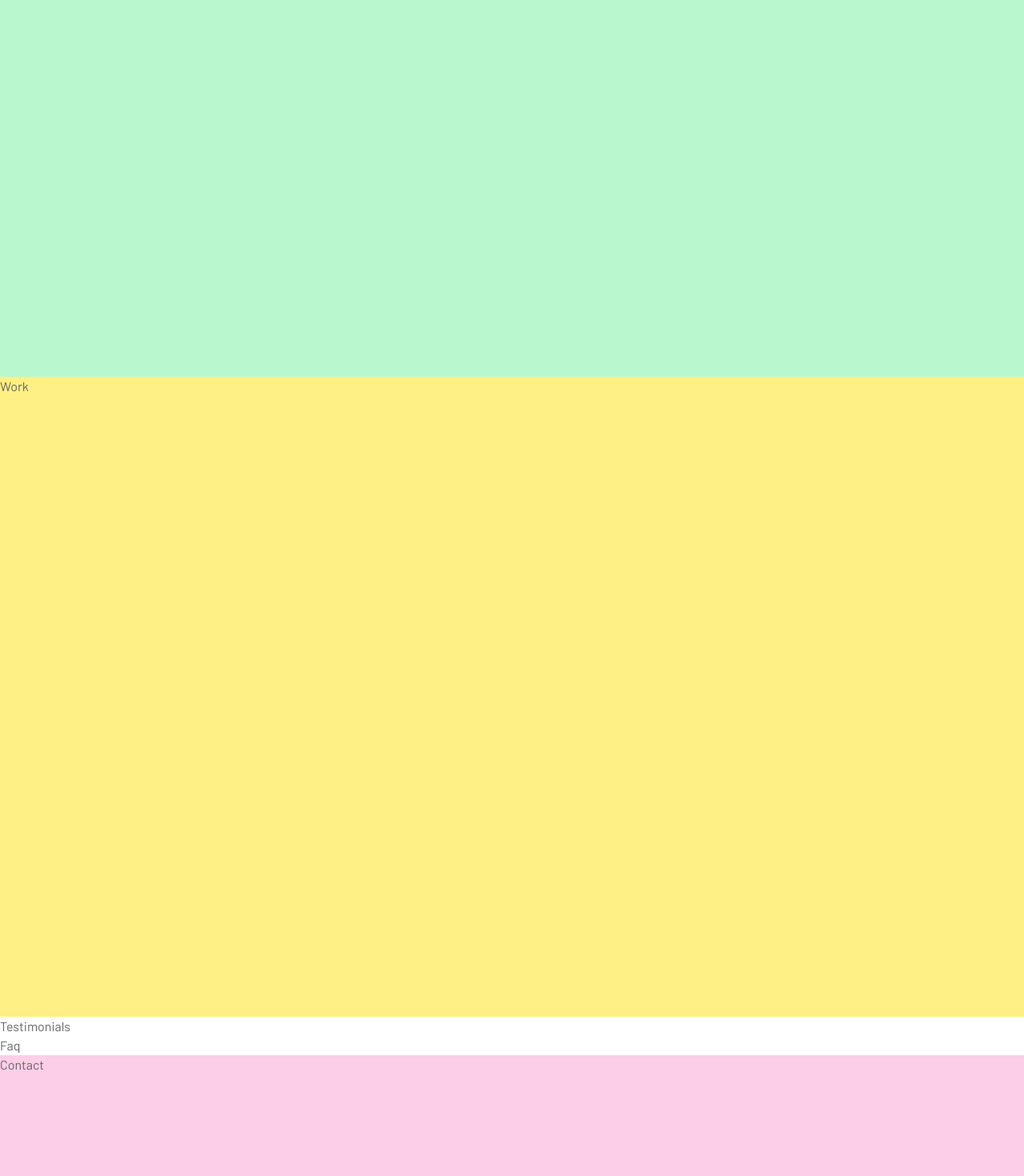
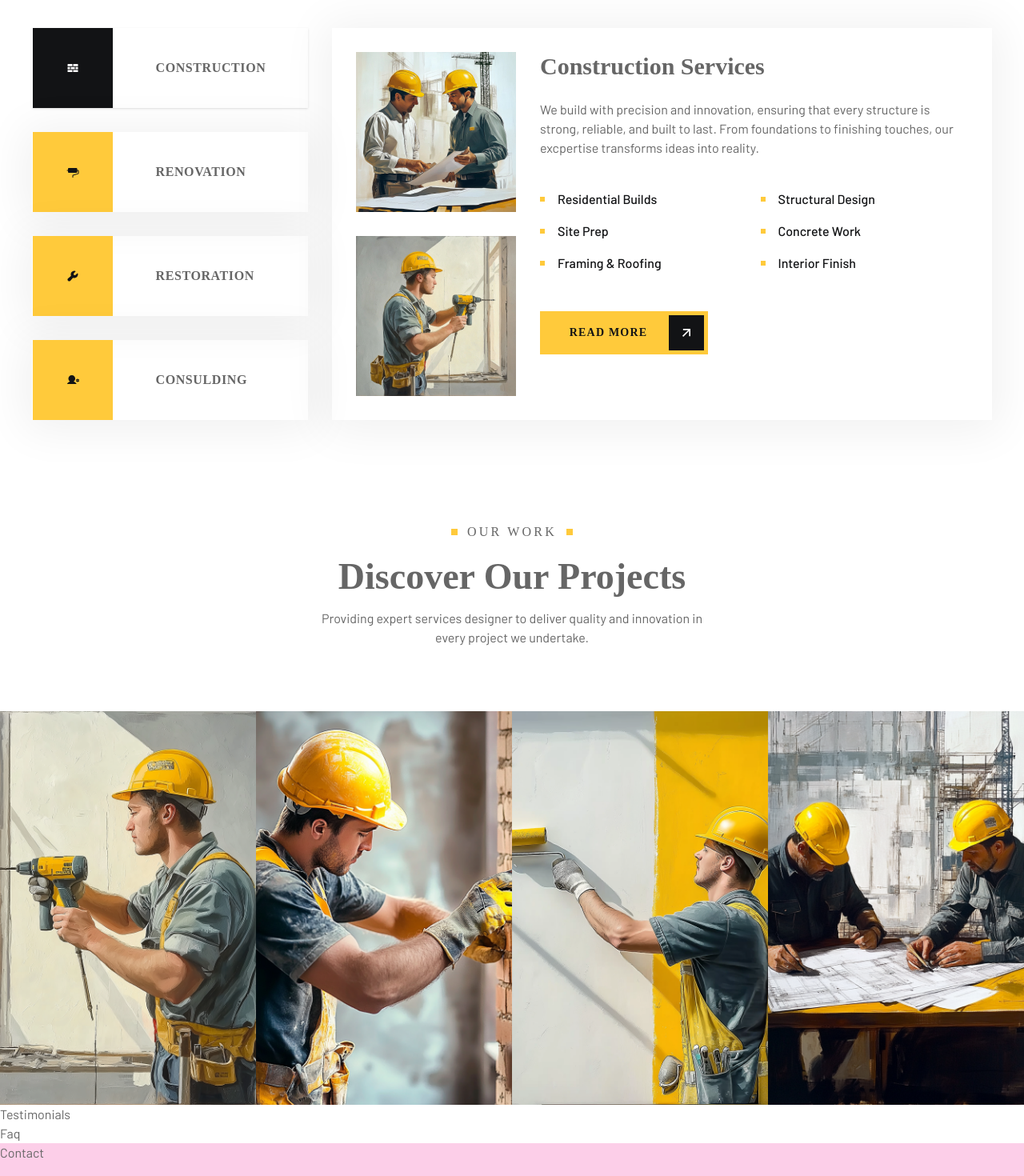
Before and after one commit to PA4K-User/Urban_Build, a Next.js app: page / in a window 1280 px wide. Shown: the part 1940-3410 px from the top of the page at 80% size. Built offline with nearby package versions, Linux system fonts and the light colour scheme.

Commit message:
add Services & Work

```diff
--- a/components/Services.jsx
+++ b/components/Services.jsx
@@ -1,6 +1,168 @@
+"use client";
+import { useState } from "react";
+import {Tabs, TabsContent, TabsList, TabsTrigger} from '@/components/ui/tabs'
+import Image from "next/image";
+import Button from "./Button";
+
+import {
+  PiWallFill,
+  PiPaintRollerFill,
+  PiWrenchFill,
+  PiUserGearFill
+} from "react-icons/pi"
+import Pretitle from "./Pretitle";
+
+const serviceData = [
+  {
+    name: "construction",
+    icon: <PiWallFill/>,
+    title: "Construction Services",
+    description:
+    "We build with precision and innovation, ensuring that every structure is strong, reliable, and built to last. From foundations to finishing touches, our excpertise transforms ideas into reality.",
+    servicesList: [
+      "residential Builds",
+      "Structural Design",
+      "Site Prep",
+      "Concrete Work",
+      "Framing & Roofing",
+      "interior Finish",
+    ],
+    thumbs: [
+      {url: "/assets/img/services/thumb-1.jpg"},
+      {url: "/assets/img/services/thumb-2.jpg"},
+    ],
+  },
+  {
+    name: "renovation",
+    icon: <PiPaintRollerFill/>,
+    title: "Renovation Services",
+    description:
+    "Revitalizing spaces with modern designs and high-quality craftsmanship. Whether upgrading a home o remodeling an office, we bring fresh life to every project.",
+    servicesList: [
+      "Kitchen Remodel",
+      "Basement Finish",
+      "Flooring",
+      "Energy Upgrades",
+      "Carpentry",
+      "Painting",
+    ],
+    thumbs: [
+      {url: "/assets/img/services/thumb-3.jpg"},
+      {url: "/assets/img/services/thumb-4.jpg"},
+    ],
+  },
+  {
+    name: "restoration",
+    icon: <PiWrenchFill/>,
+    title: "Restoration Services",
+    description:
+    "Bringing damaged or aging structures back to life. We specialize in restoring historical landmarks, fire-damaged buildings, and water-damaged properties with meticulous care.",
+    servicesList: [
+      "Historic Restore",
+      "Water Damage",
+      "Fire Repair",
+      "Structural Fix",
+      "Mold Removal",
+      "Roof Restore",
+    ],
+    thumbs: [
+      {url: "/assets/img/services/thumb-4.jpg"},
+      {url: "/assets/img/services/thumb-5.jpg"},
+    ],
+  },
+  {
+    name: "consulding",
+    icon: <PiUserGearFill/>,
+    title: "Consulting Services",
+    description:
+    "Providing expert guidance for construction and renovation projects. From planning and budgeting to compliance and sustainabitiry, our consulting service ensure project success.",
+    servicesList: [
+      "Project Plans",
+      "Costing",
+      "Site Management",
+      "Permits",
+      "Sustainability",
+      "Safety",
+    ],
+    thumbs: [
+      {url: "/assets/img/services/thumb-1.jpg"},
+      {url: "/assets/img/services/thumb-3.jpg"},
+    ],
+  },
+]
+
 const Services = () => {
+  const [activeTab, setActiveTab] = useState('construction');
+
   return (
-    <div id="services" className="h-screen  bg-green-200">Services</div>
+    <section className="pt-16 xl:pt-32" id="services">
+      <div className="container mx-auto">
+        <div className="text-center max-w-[540px] mx-auto mb-20">
+          <Pretitle text="Our Services" center/>
+          <h2 className="h2 mb-3">Solution We Provide</h2>
+          <p className="mb-11 max-2-[480px] mx-auto">Offering tailored construction solutins, from planning to
+            completion, with a focus on quality and innovation.
+          </p>
+        </div>
+        <Tabs
+          defaultValue="construction"
+          onValueChange={(value) => setActiveTab(value)}
+          className="flex flex-col xl:flex-row w-full gap-[30px]"
+        >
+          <TabsList className="grid grid-cols-1 md:grid-cols-2 xl:grid-cols-1 gap-[30px] w-full h-full rounded-none p-0 bg-transparent xl:w-[345px]">
+            {serviceData.map((item) => {
+              return (
+                <TabsTrigger
+                  key={item.name}
+                  value={item.name}
+                  className="w-full rounded-none h-[100px] flex items-center relative
+                  shadow-custom p-0 outline-none"
+                >
+                  <div className={`w-[100px] h-[100px] flex items-center justify-center
+                  absolute left-0 ${activeTab === item.name ? "bg-primary text-white" : "bg-accent text-primary"}`}>
+                    <div className="text-4xl">{item.icon}</div>
+                  </div>
+                  <div className="uppercase font-primary text-base font-semibold
+                  tracking-[.6px] w-[100px] ml-16">{item.name}</div>
+                </TabsTrigger>
+              )
+            })}
+          </TabsList>
+          <div className="flex-1 bg-white shadow-custom h-[490px] p-[30px]">
+            {serviceData.map((item) => (
+              <TabsContent key={item.name} value={item.name} className="m-0">
+                <div className="flex flex-col md:flex-row gap-[30px]">
+                  <div className="flex md:flex-col gap-5 xl:gap-[30px]">
+                    {item.thumbs.map((thumb, index) => (
+                      <div key={index} className="relative w-[140px] xl:w-[200px] h-[140px] xl:h-[200px]">
+                        <Image src={thumb.url} fill alt=""/>
+                      </div>
+                    ))}
+                  </div>
+                  <div>
+                    <div>
+                      <h3 className="h3 mb-6">{item.title}</h3>
+                      <p className="mb-10">{item.description}</p>
+                      <ul className="grid grid-cols-2 gap-4 mb-12">
+                        {item.servicesList.map((service, index) => {
+                          return (
+                            <li key={index} className="flex items-center gap-4">
+                              <div className="w-[6px] h-[6px] bg-accent"></div>
+                              <div className="capitalize font-medium text-primary">{service}</div>
+                            </li>
+                          )
+                        })}
+                      </ul>
+                      <Button text="Read more"/>
+                    </div>
+                  </div>
+                </div>
+              </TabsContent>
+            ))}
+          </div>
+        </Tabs>
+      </div>
+    </section>
   )
 }
 
--- a/components/Work.jsx
+++ b/components/Work.jsx
@@ -1,6 +1,79 @@
+import Image from "next/image"
+import Link from "next/link"
+import Pretitle from "./Pretitle"
+
+import { RiArrowRightUpLine, RiCheckboxCircleFill } from "react-icons/ri"
+
+const workData = [
+  {
+    img: "/assets/img/work/restoration.jpg",
+    name: "restoration",
+    description: "Your short Description",
+    href: "",
+  },
+  {
+    img: "/assets/img/work/construction.jpg",
+    name: "construction",
+    description: "Your short Description",
+    href: "",
+  },
+  {
+    img: "/assets/img/work/renovation.jpg",
+    name: "renovation",
+    description: "Your short Description",
+    href: "",
+  },
+  {
+    img: "/assets/img/work/consulting.jpg",
+    name: "consulting",
+    description: "Your short Description",
+    href: "",
+  },
+]
+
 const Work = () => {
   return (
-    <div id="projects" className="h-screen bg-yellow-200">Work</div>
+    <div id="projects" className="pt-16 xl:pt-32">
+      <div className="container mx-auto">
+        <div className="text-center max-w-[540px] mx-auto xl: mb-20">
+          <Pretitle text="Our work" center />
+          <h2 className="h2 mb-3">Discover Our Projects</h2>
+          <p className="mb-11 max-w-[480px] mx-auto">
+            Providing expert services designer to deliver quality and innovation
+            in every project we undertake.
+          </p>
+        </div>
+      </div>
+      <div className="grid grid-cols-1 md:grid-cols-2 xl:grid-cols-4">
+        {workData.map((item, index) => {
+          return (
+            <div
+              key={index}
+              className="w-full h-[492px] flex-1 relative overflow-hidden group flex justify-center"
+            >
+              <Image src={item.img} fill className="object-cover" alt=""/>
+              <div className="w-[90%] h-[84px] bg-primary absolute bottom-4 flex justify-between items-center text-white md:translate-y-[108px]
+                md:group-hover:translate-y-0 transition-all duration-500">
+                <div className="pl-8">
+                  <h4 className="text-white font-primary font-semibold tracking-[1px] uppercase">{item.name}</h4>
+                  <div className="flex items-center gap-1">
+                    <RiCheckboxCircleFill className="text-accent text-xl"/>
+                    <p>{item.description}</p>
+                  </div>
+                  <Link
+                    href={item.href}
+                    className="w-[44px] xl:w-[60px] xl:h-[60px] h-[44px] bg-accent
+                    text-primary text-2xl flex justify-center items-center absolute right-3 bottom-3"
+                  >
+                    <RiArrowRightUpLine />
+                  </Link>
+                </div>
+              </div>
+            </div>
+          )
+        })}
+      </div>
+    </div>
   )
 }
 
```
